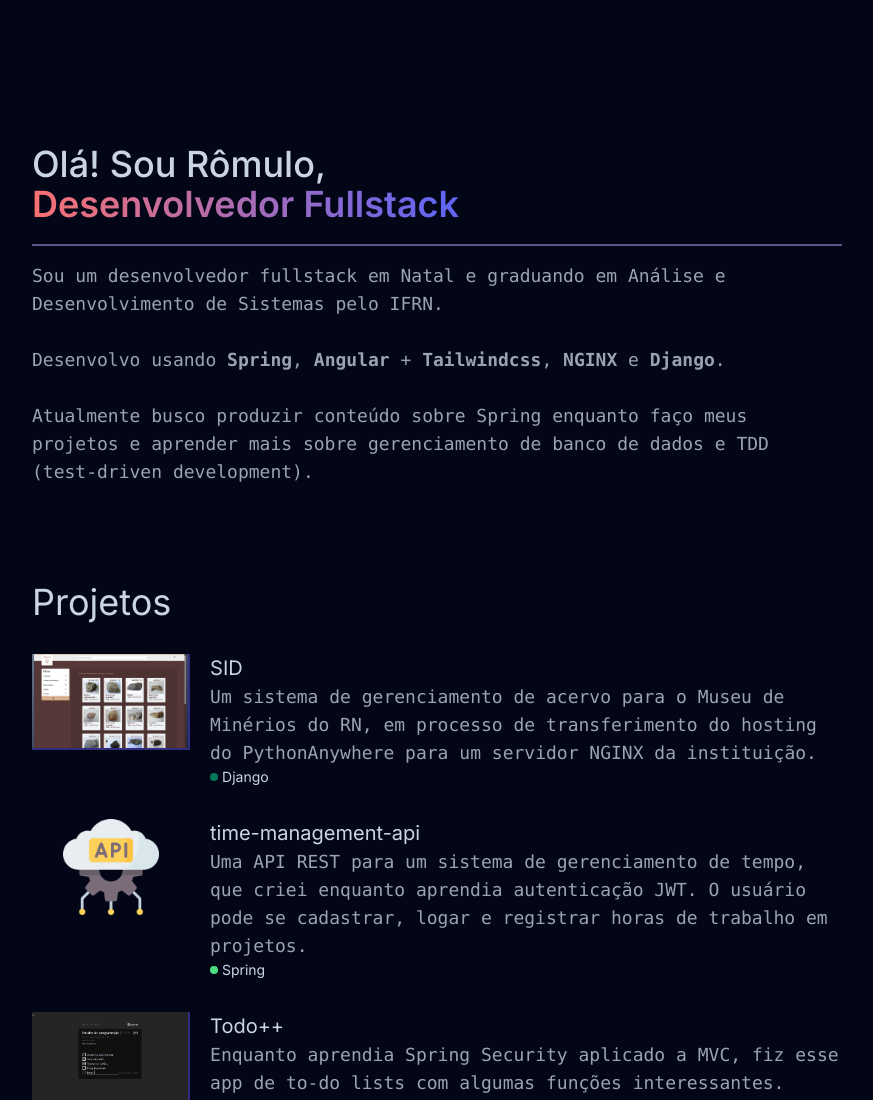
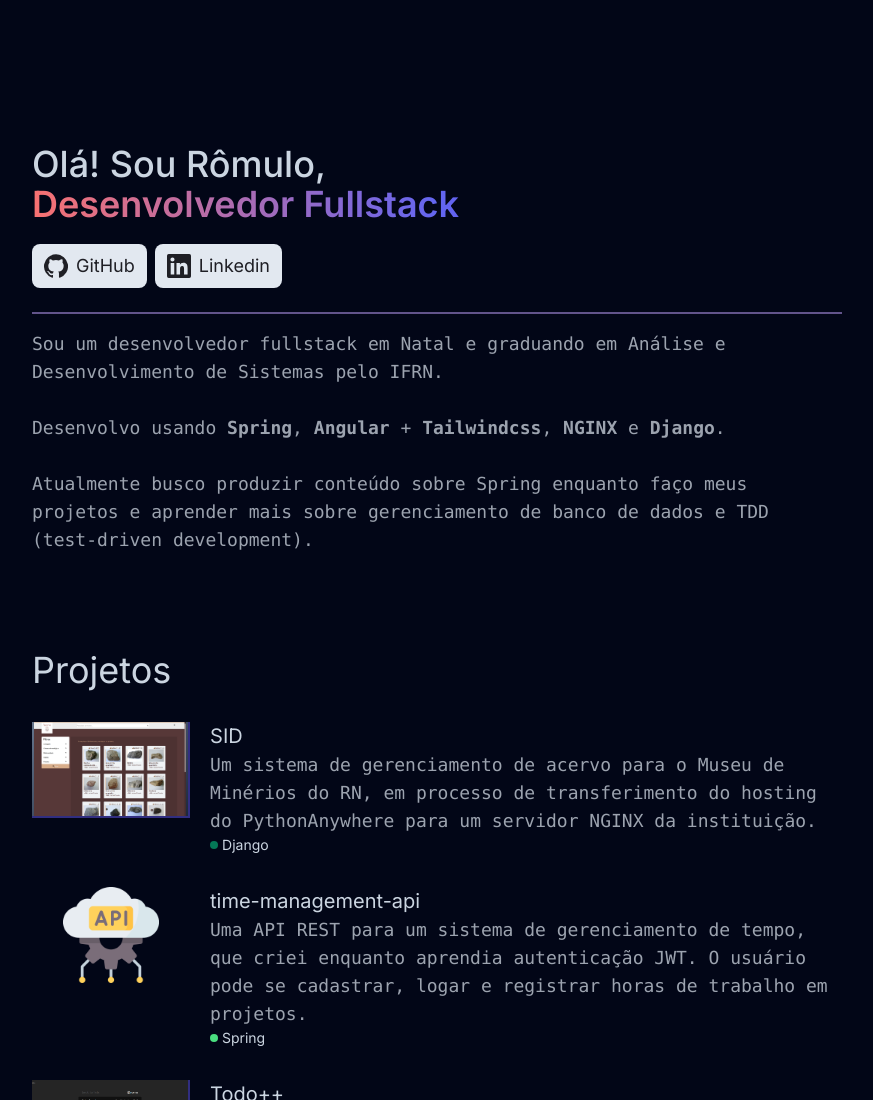
Before and after one commit to rommuloifrn/rommuloifrn.github.io, a website: page index.html in a window 1280 px wide. Shown: the top 1100 px of the page, without its empty margins (203-1076 px from the left). Drawn offline with nearby package versions, Linux system fonts and the light colour scheme; a web font is replaced by a local one.

Commit message:
feat: add contact buttons

```diff
--- a/index.html
+++ b/index.html
@@ -27,12 +27,29 @@
             bg-gradient-to-r from-red-400 via-indigo-500 to-violet-800 bg-clip-text text-transparent">Desenvolvedor Fullstack</div>
         </div>
 
-        <nav class="w-80 hidden justify-between mb-4">
+        <nav hidden class="w-80 justify-between mb-4">
             <a class="underline link">sobre</a>
             <a class="link">projetos</a>
             <a class="link">artigos</a>
             <a class="link">contato</a>
         </nav>
+
+        <div class="flex mb-6">
+            <a href="https://github.com/rommuloifrn" class="contact-button group">
+                <svg class="mr-2 h-6 w-6 fill-darkin block group-hover:fill-white transition" height="100" preserveaspectratio="xMidYMid meet" viewbox="0 0 100 100" width="100" x="0" xmlns="http://www.w3.org/2000/svg" y="0">
+                    <path class="svg-fill-primary" d="M50,1.23A50,50,0,0,0,34.2,98.68c2.5.46,3.41-1.09,3.41-2.41s0-4.33-.07-8.5c-13.91,3-16.84-6.71-16.84-6.71-2.28-5.77-5.55-7.31-5.55-7.31-4.54-3.1.34-3,.34-3,5,.35,7.66,5.15,7.66,5.15C27.61,83.5,34.85,81.3,37.7,80a10.72,10.72,0,0,1,3.17-6.69C29.77,72.07,18.1,67.78,18.1,48.62A19.34,19.34,0,0,1,23.25,35.2c-.52-1.26-2.23-6.34.49-13.23,0,0,4.19-1.34,13.75,5.13a47.18,47.18,0,0,1,25,0C72.07,20.63,76.26,22,76.26,22c2.72,6.89,1,12,.49,13.23a19.28,19.28,0,0,1,5.14,13.42c0,19.21-11.69,23.44-22.83,24.67,1.8,1.55,3.4,4.6,3.4,9.26,0,6.69-.06,12.08-.06,13.72,0,1.34.9,2.89,3.44,2.4A50,50,0,0,0,50,1.23Z">
+                    </path>
+                </svg>
+                GitHub
+            </a>
+            <a href="https://www.linkedin.com/in/r%C3%B4mulo-silva-87a1501b6/" class="contact-button group">
+                <svg class="mr-2 h-6 w-6 fill-darkin block group-hover:fill-white transition" height="100" preserveaspectratio="xMidYMid meet" viewbox="0 0 100 100" width="100" x="0" xmlns="http://www.w3.org/2000/svg" y="0">
+                    <path class="svg-fill-primary" d="M92.86,0H7.12A7.17,7.17,0,0,0,0,7.21V92.79A7.17,7.17,0,0,0,7.12,100H92.86A7.19,7.19,0,0,0,100,92.79V7.21A7.19,7.19,0,0,0,92.86,0ZM30.22,85.71H15.4V38H30.25V85.71ZM22.81,31.47a8.59,8.59,0,1,1,8.6-8.59A8.6,8.6,0,0,1,22.81,31.47Zm63,54.24H71V62.5c0-5.54-.11-12.66-7.7-12.66s-8.91,6-8.91,12.26V85.71H39.53V38H53.75v6.52H54c2-3.75,6.83-7.7,14-7.7,15,0,17.79,9.89,17.79,22.74Z">
+                    </path>
+                </svg>
+                Linkedin
+            </a>
+        </div>
 
         <hr class="border-roxin border mb-4">
 
--- a/tailwind/input.css
+++ b/tailwind/input.css
@@ -3,6 +3,10 @@
 @tailwind utilities;
 
 @layer components {
+    .contact-button {
+        @apply px-3 py-2 rounded-lg bg-slate-200 text-darkin flex items-center mr-2 hover:bg-red-500 hover:text-white transition;
+    }
+
     .project {
         @apply mb-8 flex w-full;
     }
```
Also changed, not shown: img/icons/🦆 icon _GitHub_.svg, img/icons/🦆 icon _LinkedIn_.svg, output.css.
